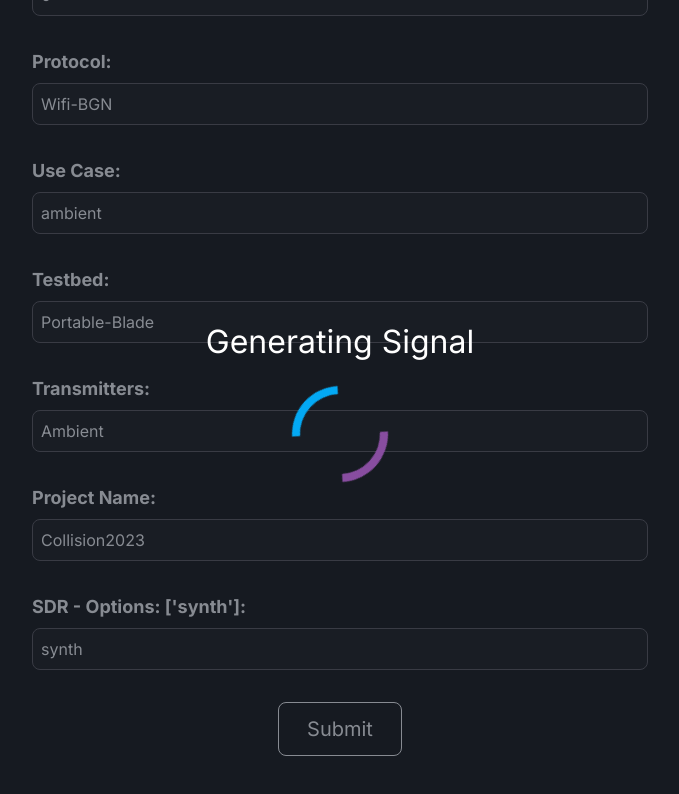
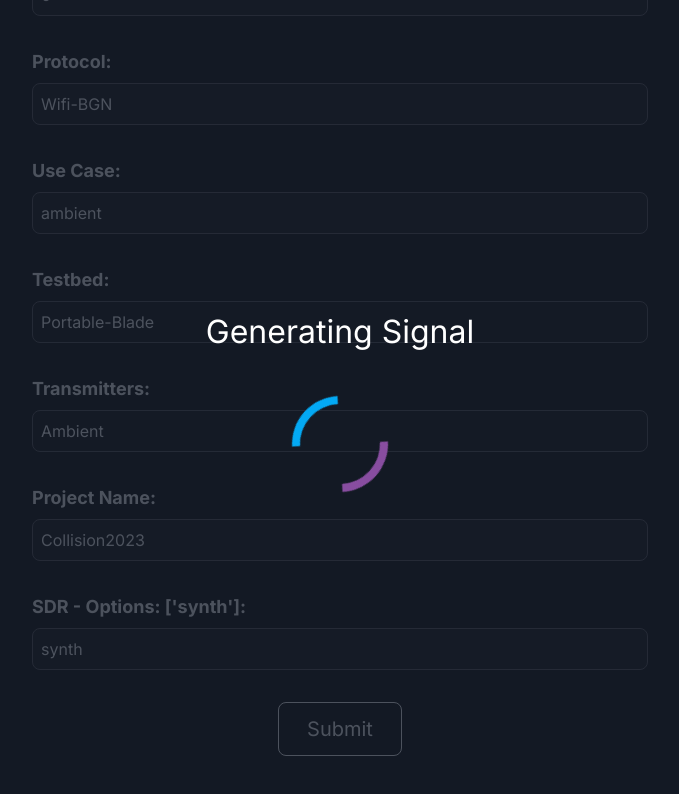
Before and after one commit to Subti/nextjs-web-curator, a Next.js app: page / in a window 1280 px wide. Both pictures are taken after a click on the button "Submit". Shown: the part 860-1654 px from the top of the page, without its empty margins (300-979 px from the left). Built offline with nearby package versions, Linux system fonts and the light colour scheme.

Commit message:
Edit spinner

```diff
--- a/src/app/components/Loading.tsx
+++ b/src/app/components/Loading.tsx
@@ -2,10 +2,10 @@ import React from "react";
 
 const Loading = () => {
   return (
-    <div className="fixed top-0 left-0 w-screen h-screen z-50 flex justify-center items-center bg-gray-900 bg-opacity-50">
-      <div className="flex flex-col gap-5 items-center">
+    <div className="fixed top-0 left-0 w-screen h-screen z-50 flex justify-center items-center bg-gray-900 bg-opacity-75">
+      <div className="flex flex-col gap-10 items-center justify-center">
         <h1 className="text-white text-[2rem]">Generating Signal</h1>
-        <div className="loader ease-linear rounded-full border-8 border-t-8 border-gray-200 h-24 w-24"></div>
+        <div className="loader ease-linear rounded-full border-8 h-24 w-24"></div>
       </div>
     </div>
   );
```
